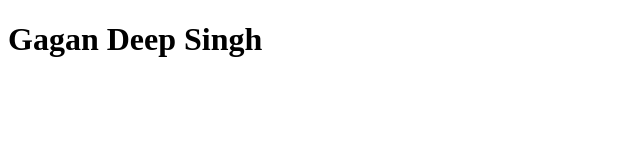
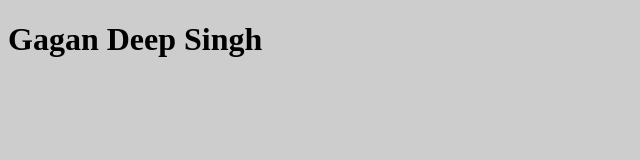
Before and after one commit to invingagan1/invingagan1.github.io, a website: page index.html in a window 1280 px wide. Shown: the whole page, without its empty margins (0-640 px from the left). Drawn offline with Linux system fonts and the light colour scheme.

Commit message:
change background

```diff
--- a/index.html
+++ b/index.html
@@ -4,6 +4,11 @@
         <title></title>
         <meta charset="UTF-8">
         <meta name="viewport" content="width=device-width, initial-scale=1">
+        <style>
+            body{
+                background: #CDCDCD;
+            }
+        </style>
     </head>
     <body>
         <h1>Gagan Deep Singh</h1>
```
